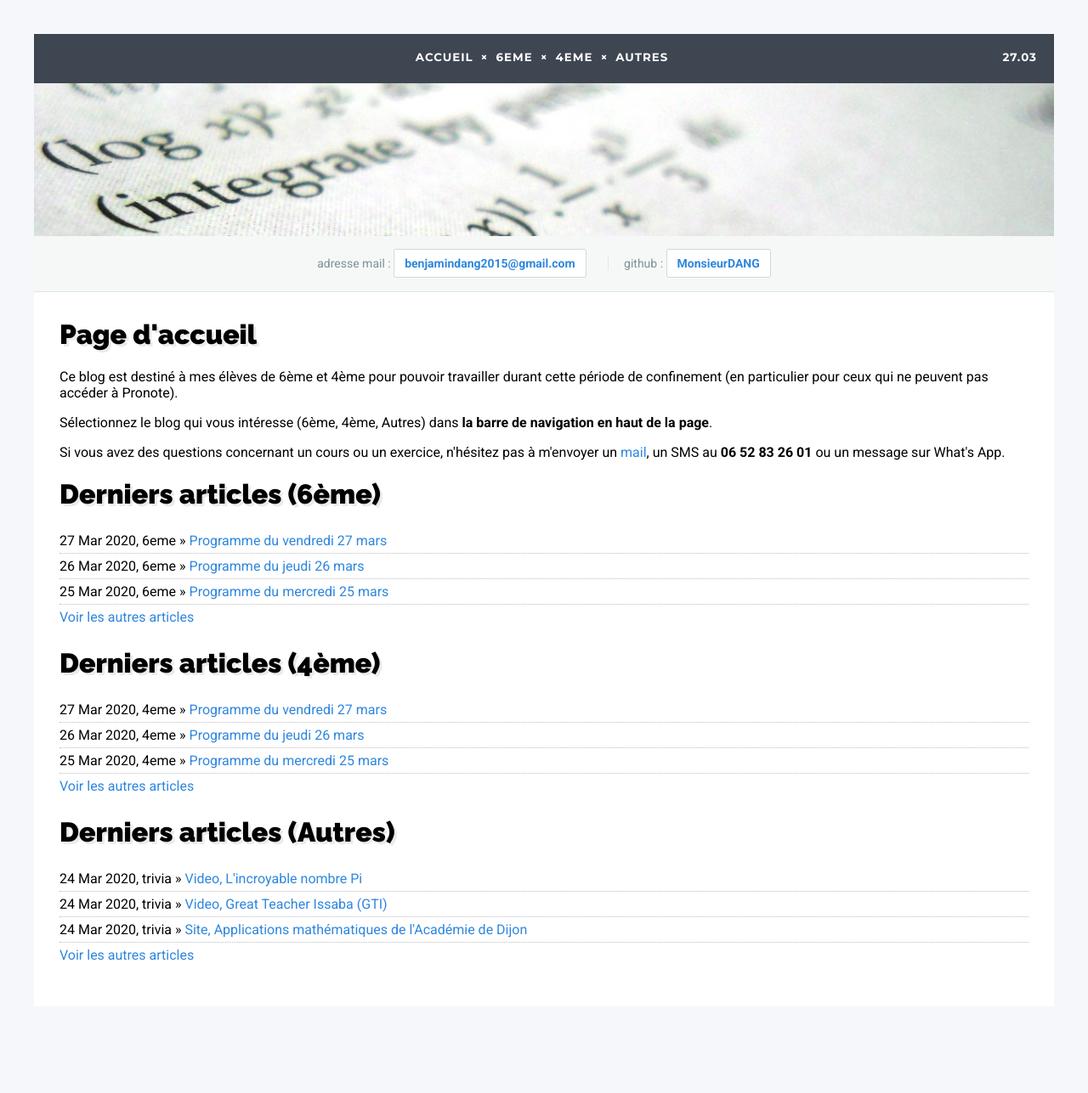
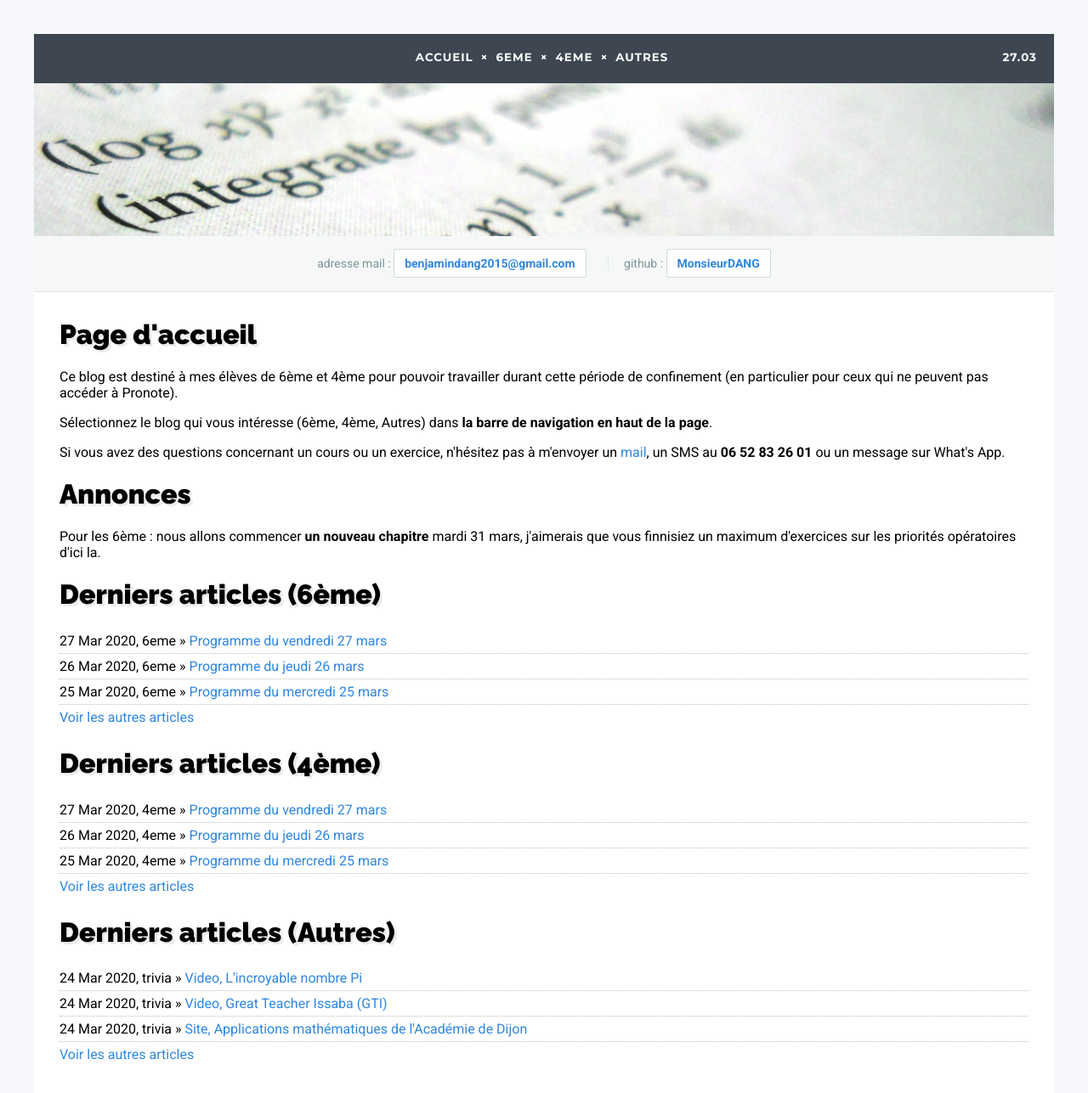
Before and after one commit to DangSinslay/DangSinslay.github.io, a Jekyll site: the page built from index.html, in a window 1280 px wide and 1342 px high. Shown: the top 1287 px of the window at 85% size. Built offline with Jekyll 4.4.1, drawn with Linux system fonts in a browser that asks for light colours.

Commit message:
Update index.html

```diff
--- a/index.html
+++ b/index.html
@@ -9,6 +9,9 @@ title: Blog de Mr. DANG, professeur de mathématiques
 	<p>Sélectionnez le blog qui vous intéresse (6ème, 4ème, Autres) dans <strong>la barre de navigation en haut de la page</strong>.</p>
 
 	<p>Si vous avez des questions concernant un cours ou un exercice, n'hésitez pas à m'envoyer un <a href="mailto:benjamindang2015@gmail.com">mail</a>, un SMS au <strong>06 52 83 26 01</strong> ou un message sur What's App.</p>
+
+	<h1>Annonces</h1>
+	<p>Pour les 6ème : nous allons commencer <strong>un nouveau chapitre</strong> mardi 31 mars</strong>, j'aimerais que vous finnisiez un maximum d'exercices sur les priorités opératoires d'ici la.</p>
 	<h1 class="section">Derniers articles (6ème)</h1>
 	<ul class="posts">
 		{% for post in site.categories.6eme limit:3 %}
```
